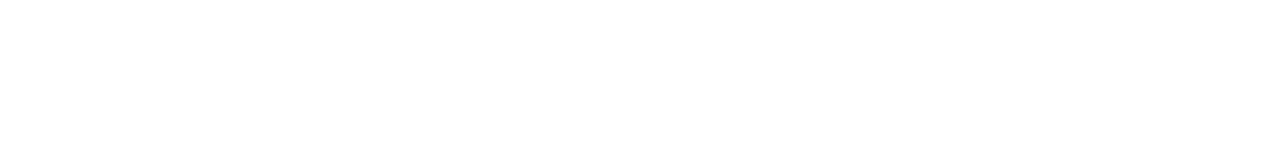
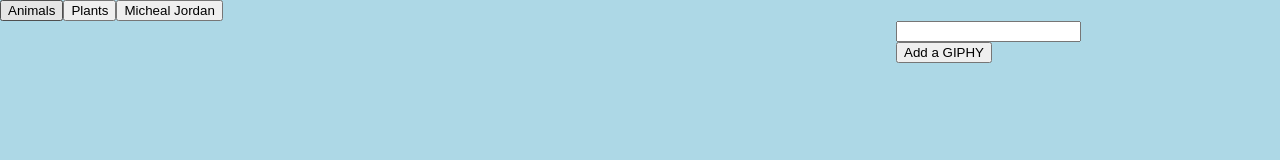
Before and after one commit to hbedros/Giphy-Website, a plain HTML site: page index.html in a window 1280 px wide. Drawn offline with nearby package versions, Linux system fonts and the light colour scheme.

Commit message:
buttons render after submit Button triggers new GIPHY to be added

```diff
--- a/assets/css/style.css
+++ b/assets/css/style.css
@@ -1,3 +1,7 @@
-.esh {
-    font-size: 300px;
+body {
+    background-color: lightblue;
 }
+
+#giphy-input, #add-giphy{
+    margin-left: 70%;
+}
--- a/assets/js/giphy.js
+++ b/assets/js/giphy.js
@@ -0,0 +1,28 @@
+// Initial array
+var topics=["Animals", "Plants", "Micheal Jordan"];
+
+// Function for displaying GIPHY
+function renderButtons() {
+
+    $("#giphy-view").empty();
+
+    for (var i = 0; i < topics.length; i++) {
+
+        var a = $("<button>");
+        a.addClass("giphy");
+        a.attr("data-name", topics[i]);
+        a.text(topics[i]);
+        $("#giphy-view").append(a);
+        }
+}
+
+// This function handles events where one button is clicked
+$("#add-giphy").on("click", function(event) {
+
+        event.preventDefault();
+        var topic = $("#giphy-input").val().trim();
+        topics.push(topic);
+        renderButtons();
+});
+
+renderButtons();
--- a/index.html
+++ b/index.html
@@ -8,13 +8,21 @@
     <link rel="stylesheet" href="assets/css/reset.css">
     <link rel="stylesheet" href="assets/css/style.css">
 
-    <!-- js -->
-    <script src="assets/js/giphy.js"></script>
-    <script> src="https://code.jquery.com/jquery-3.2.1.min.js"</script>
-
 </head>
 <body>
 
+  <form id="giphy-form" method="post" action="#">
+      <!-- GIPHY will get dumped here -->
+      <div id="giphy-view"></div>
 
+      <input id="giphy-input" type="text"><br>
+
+      <!-- Button triggers new GIPHY to be added -->
+      <input id="add-giphy" type="submit" value="Add a GIPHY">
+  </form>
+
+  <script src="https://cdnjs.cloudflare.com/ajax/libs/jquery/3.2.1/jquery.min.js"></script>
+
+  <script src="assets/js/giphy.js"></script>
 </body>
 </html>
```
